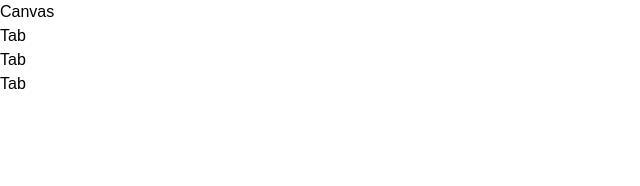
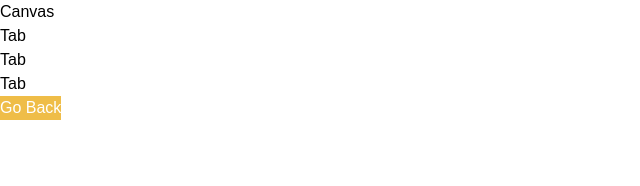
Before and after one commit to Timbaron/ThreeJs, a React (Vite) app in the folder client/: page / in a window 1280 px wide. Both pictures are taken after a click on the button "Customize It". Shown: the top 186 px of the page, without its empty margins (0-640 px from the left). Built offline with nearby package versions, Linux system fonts and the light colour scheme; a web font is replaced by a local one.

Commit message:
create back button on customize page

```diff
--- a/client/src/pages/Customizer.jsx
+++ b/client/src/pages/Customizer.jsx
@@ -33,6 +33,14 @@
               </div>
             </div>
           </motion.div>
+          <motion.div className="absolute x-10 top-5 right-5" {...fadeAnimation}>
+            <CustomButton
+                type="filled"
+                title="Go Back"
+                handleClick={() => state.intro = true}
+                customStyles="w-fit px-4 py-2.5 font-bold text-sm"
+            />
+          </motion.div>
         </>
       )}
     </AnimatePresence>
```
